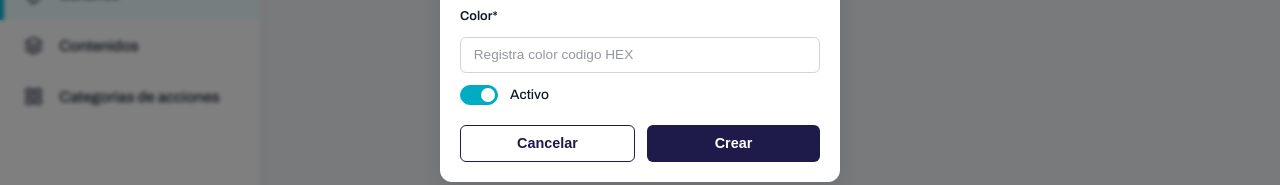
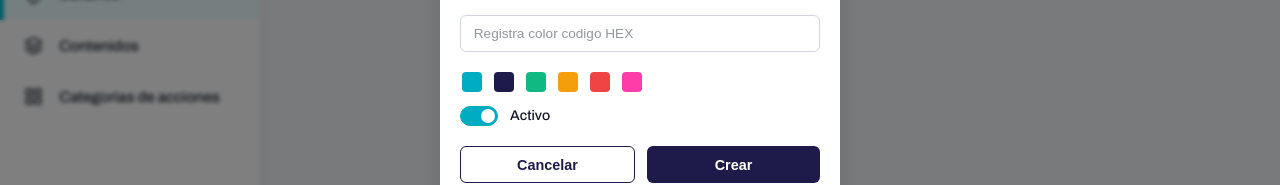
Before and after one commit to mcamilamp/logika-prueba-tecnica, a React (Vite) app: page /dashboard in a window 1280 px wide. Both pictures are taken after a click on the button "Crear tipo de acción". Shown: the part 493-678 px from the top of the page. Built offline with nearby package versions, Linux system fonts and the light colour scheme; no server answers.

Commit message:
feat: add ActionModal component with form for category creation and styling

```diff
--- a/src/components/ActionModal.tsx
+++ b/src/components/ActionModal.tsx
@@ -20,6 +20,15 @@ export const ActionModal: React.FC<ActionModalProps> = ({
     const [isActive, setIsActive] = useState(true);
     const [loading, setLoading] = useState(false);
     const [error, setError] = useState<string | null>(null);
+
+    const suggested_colors = [
+        '#00ACC1',
+        '#1E1B4B',
+        '#10B981',
+        '#F59E0B',
+        '#EF4444',
+        '#ff3da8ff'
+    ]
 
     if(!isOpen) return null;
 
@@ -117,6 +126,21 @@ export const ActionModal: React.FC<ActionModalProps> = ({
                             placeholder='Registra color codigo HEX'
                             required
                         />
+
+                        <div className="color-preview-box" style={{ backgroundColor: color }}></div>
+                    </div>
+
+                    <div className="color-presets">
+                        {suggested_colors.map(preset => (
+                            <button
+                            key={preset}
+                            type='button'
+                            className={`color-preset-btn ${color === preset ? 'active' : ''}`}
+                            style={{backgroundColor: preset}}
+                            onClick={() => setColor(preset)}
+                            title={preset}
+                            ></button>
+                        ))}
                     </div>
 
                     <div className="toggle-group">
--- a/src/styles/ActionModal.scss
+++ b/src/styles/ActionModal.scss
@@ -137,7 +137,7 @@
             margin: 0.75rem 0;
 
             .toggle-label {
-                font-size: 0.85rem;
+                font-size: $font-size-label;
                 color: $text-primary;
                 font-weight: 500;
             }
@@ -252,6 +252,39 @@
     }
 }
 
+.color-input-wrapper {
+    display: flex;
+    gap: 0.5rem;
+    align-items: center;
+
+    .color-preview-box {
+        width: 38px;
+        height: 38px;
+        border-radius: $border-radius;
+        transition: background-color 0.2s;
+
+    }
+}
+
+.color-presets {
+    display: flex;
+    gap: 0.5rem;
+    margin-top: 0.5rem;
+
+    .color-preset-btn {
+        width: 24px;
+        height: 24px;
+        border-radius: $border-radius;
+        border: 2px solid $white;
+        padding: 0;
+        transition: transform 0.2s;
+        cursor: pointer;
+
+        &:hover { transform: scale(1.1); }
+        &.active { box-shadow: 0 0 0 2px $blue; }
+    }
+}
+
 @keyframes modal-enter {
     from {
         opacity: 0;
```
